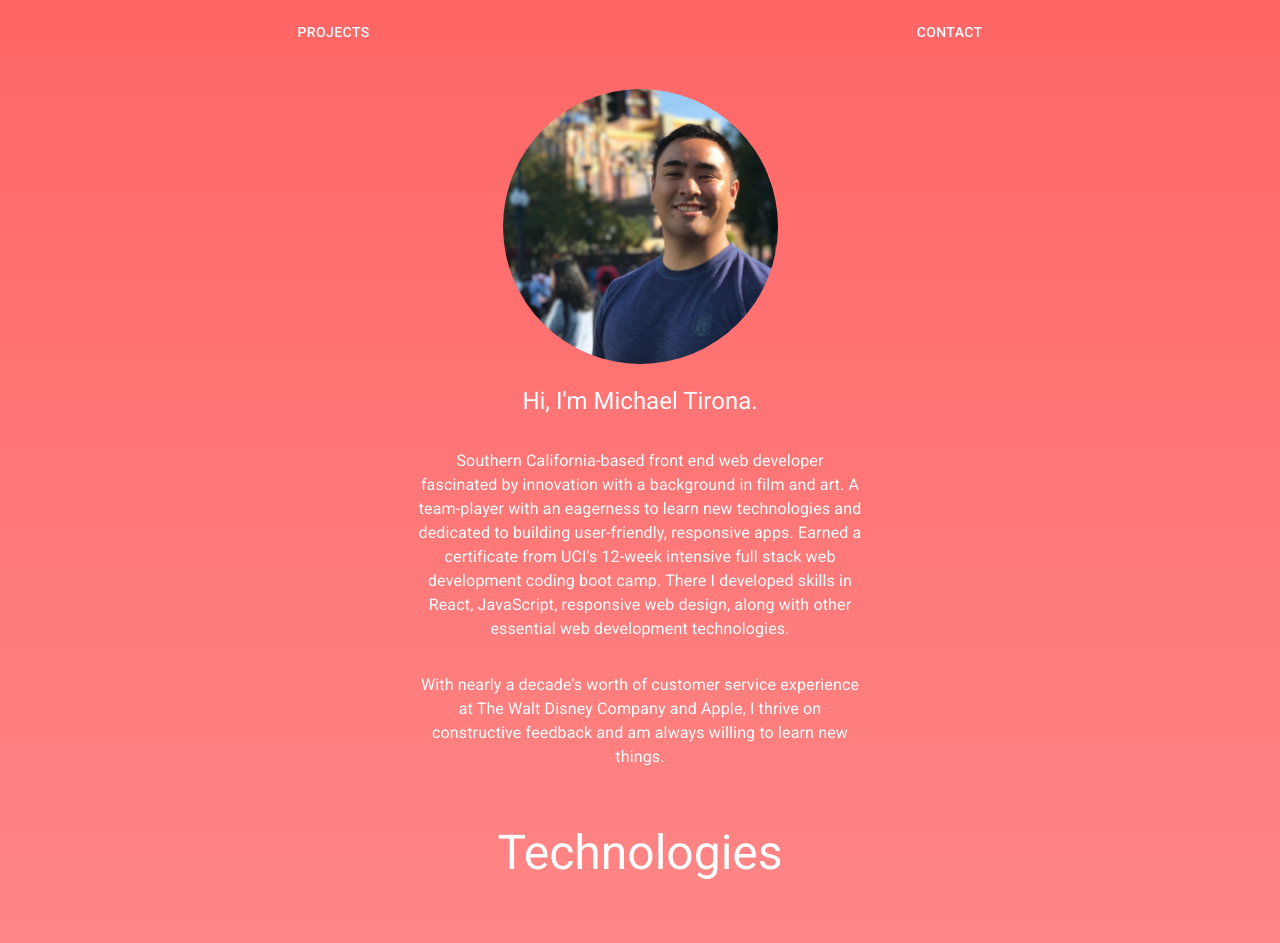
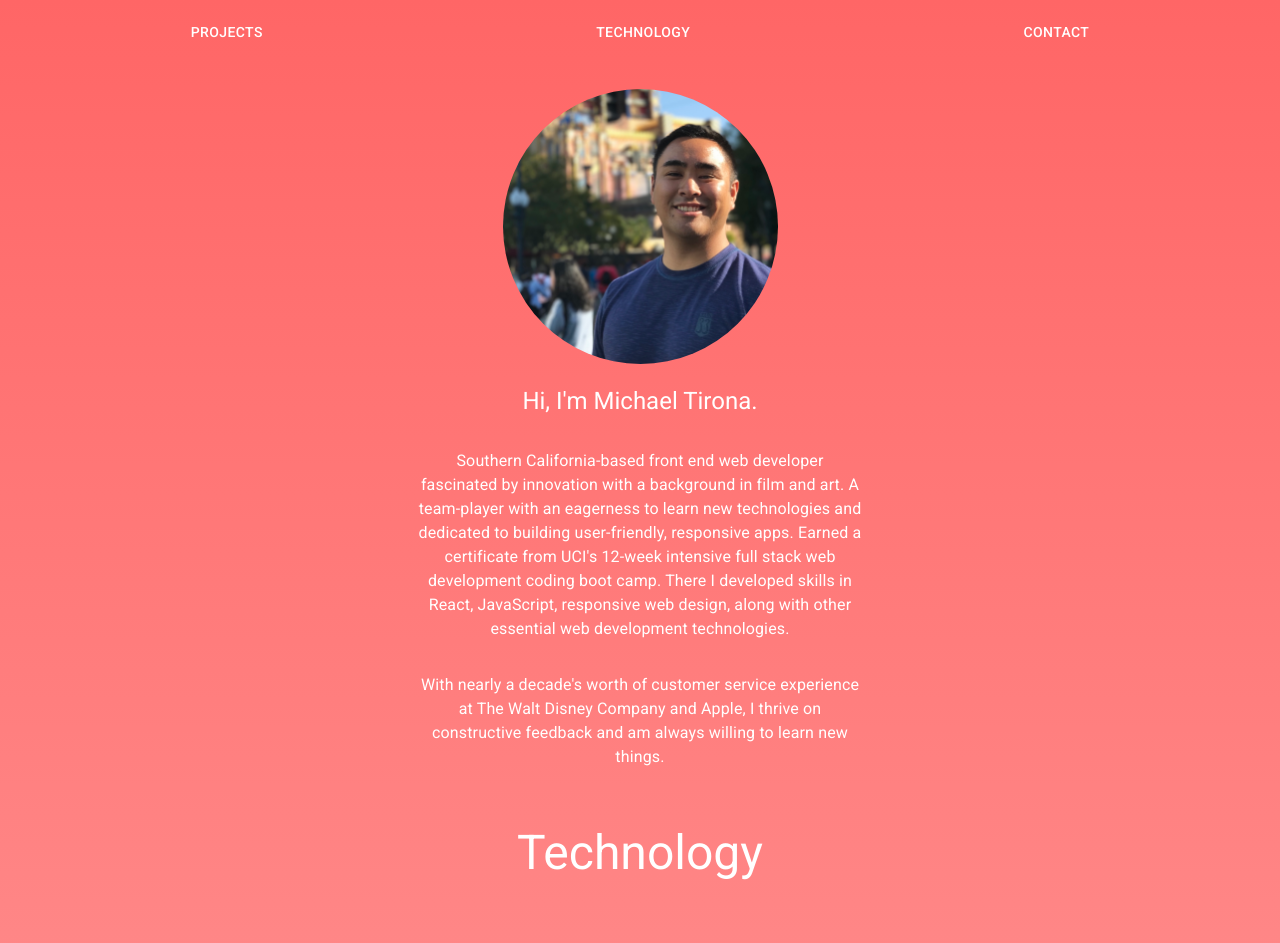
Before and after one commit to tironam/PortfolioReact, a React (Create React App) app: page / in a window 1280 px wide. Shown: the top 943 px of the page. Built offline with nearby package versions, Linux system fonts and the light colour scheme.

Commit message:
Added technology button to navbar

```diff
--- a/src/components/Navbar/Navbar.js
+++ b/src/components/Navbar/Navbar.js
@@ -51,6 +51,9 @@ const Navbar = () => {
                     <Button className={classes.btn} href="#projects">
                         Projects
                     </Button>
+                    <Button className={classes.btn} href="#technology">
+                        Technology
+                    </Button>
                     <Button className={classes.btn} href="#contact">
                         Contact
                     </Button>
--- a/src/pages/About/About.js
+++ b/src/pages/About/About.js
@@ -128,7 +128,7 @@ const About = props => {
             <ScrollAnimation animateIn="fadeIn" animateOut="fadeOut" delay="200">
                 <section id="technology"></section>
                 <Typography className={classes.title} variant="h3">
-                    Technologies
+                    Technology
                  </Typography>
             </ScrollAnimation>
             <ScrollAnimation animateIn="fadeIn" animateOut="fadeOut" delay="200">
```
